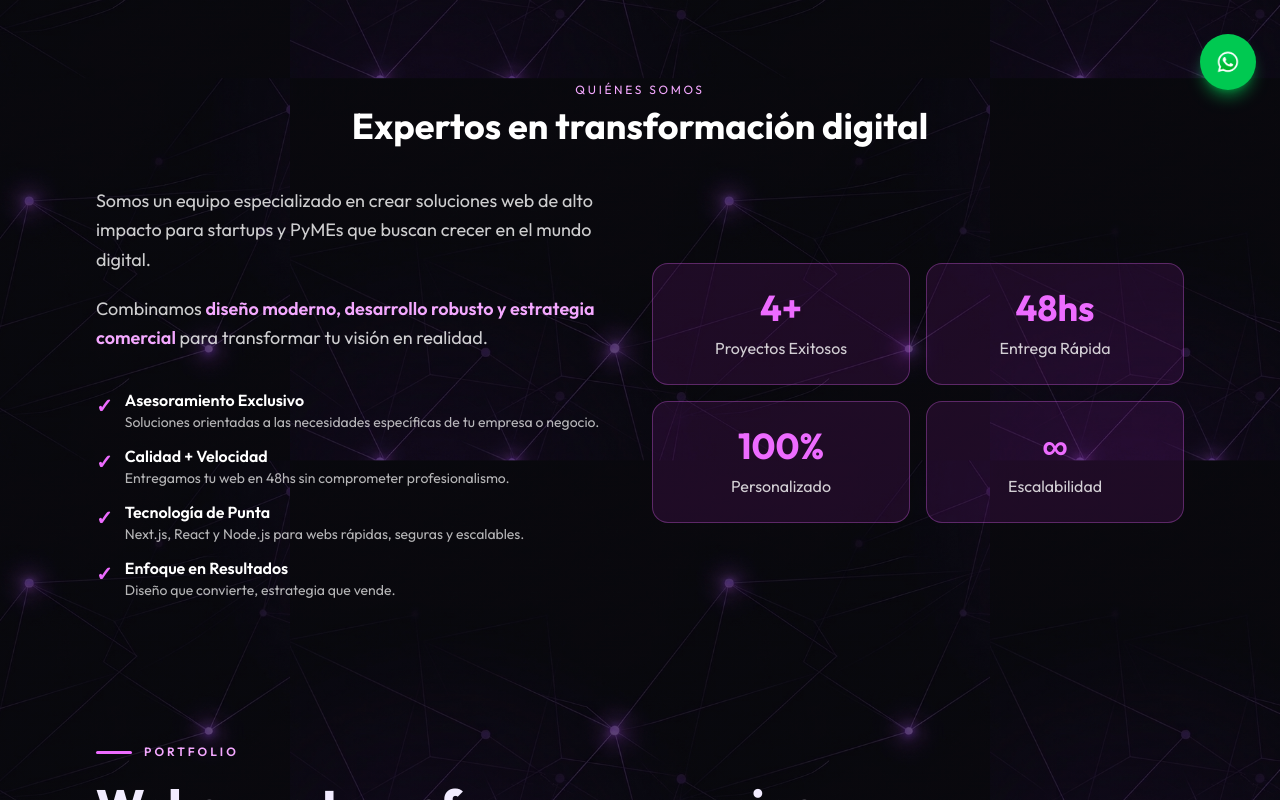
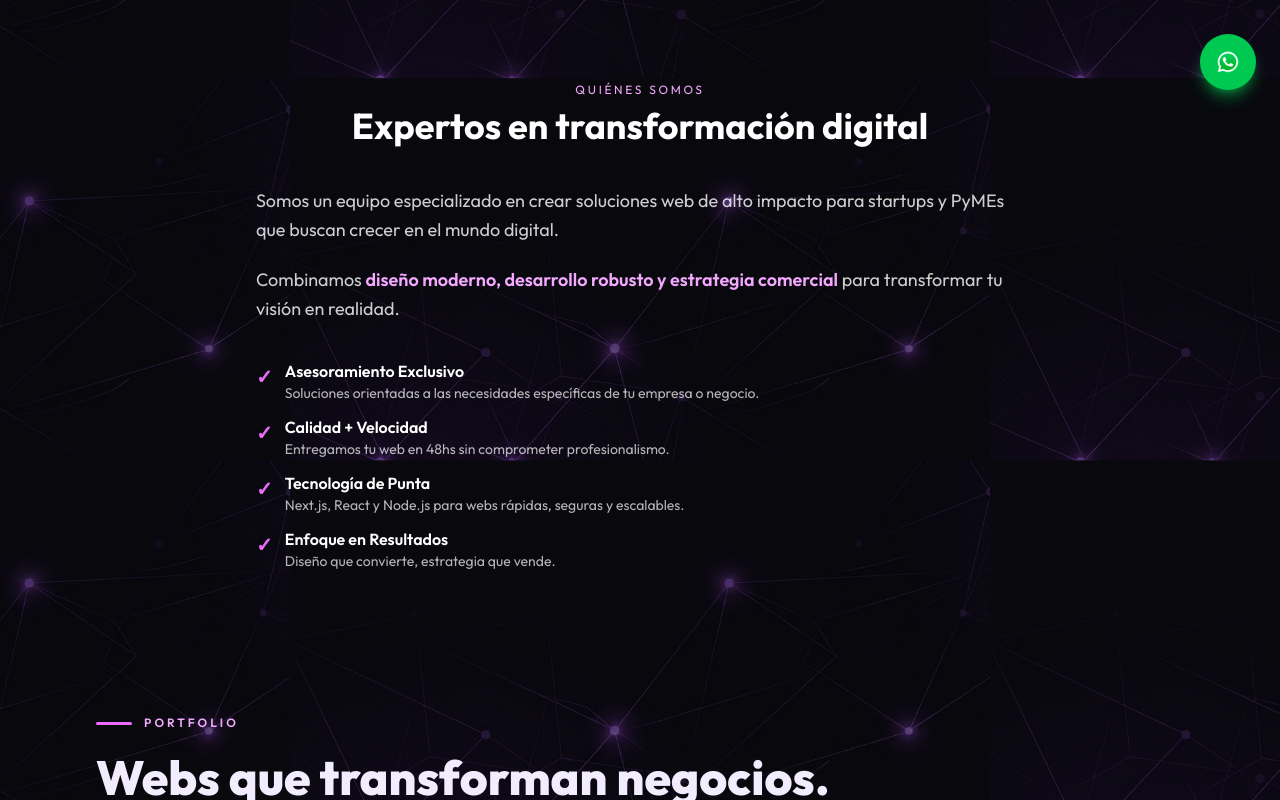
Before and after one commit to Meleree/mgl, a Next.js app: page / in a window 1280 px wide. Shown: the part 686-1486 px from the top of the page. Built offline with nearby package versions, Linux system fonts and the light colour scheme.

Commit message:
Actualizar Quiénes Somos sin stats, agregar WhatsApp flotante y email

```diff
--- a/app/page.tsx
+++ b/app/page.tsx
@@ -283,8 +283,8 @@ export default function HomePage() {
           </h2>
         </div>
 
-        <div className="grid gap-6 md:grid-cols-2 items-center">
-          {/* Left: About text */}
+        <div className="mx-auto max-w-3xl">
+          {/* About text */}
           <div className="space-y-5">
             <p className="text-white/80 text-lg leading-relaxed">
               Somos un equipo especializado en crear soluciones web de alto impacto para startups y PyMEs que buscan crecer en el mundo digital.
@@ -326,29 +326,6 @@ export default function HomePage() {
                   <p className="text-white/70 text-sm">Diseño que convierte, estrategia que vende.</p>
                 </div>
               </div>
-            </div>
-          </div>
-
-          {/* Right: Stats / Highlight */}
-          <div className="grid grid-cols-2 gap-4">
-            <div className="rounded-2xl border border-fuchsia-400/30 bg-fuchsia-500/10 p-6 text-center">
-              <div className="text-4xl font-bold text-fuchsia-400">4+</div>
-              <p className="mt-2 text-white/80">Proyectos Exitosos</p>
-            </div>
-
-            <div className="rounded-2xl border border-fuchsia-400/30 bg-fuchsia-500/10 p-6 text-center">
-              <div className="text-4xl font-bold text-fuchsia-400">48hs</div>
-              <p className="mt-2 text-white/80">Entrega Rápida</p>
-            </div>
-
-            <div className="rounded-2xl border border-fuchsia-400/30 bg-fuchsia-500/10 p-6 text-center">
-              <div className="text-4xl font-bold text-fuchsia-400">100%</div>
-              <p className="mt-2 text-white/80">Personalizado</p>
-            </div>
-
-            <div className="rounded-2xl border border-fuchsia-400/30 bg-fuchsia-500/10 p-6 text-center">
-              <div className="text-4xl font-bold text-fuchsia-400">∞</div>
-              <p className="mt-2 text-white/80">Escalabilidad</p>
             </div>
           </div>
         </div>
```
